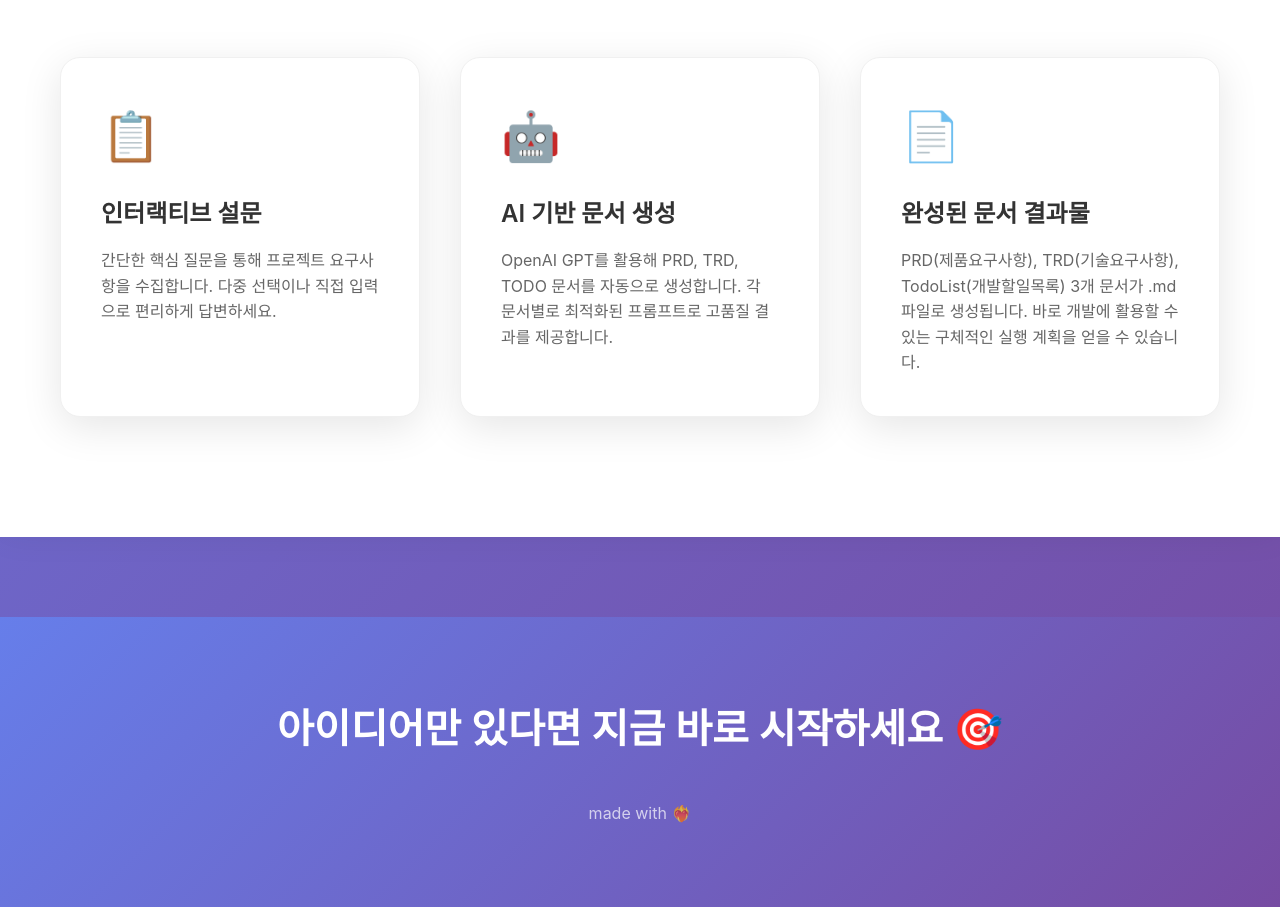
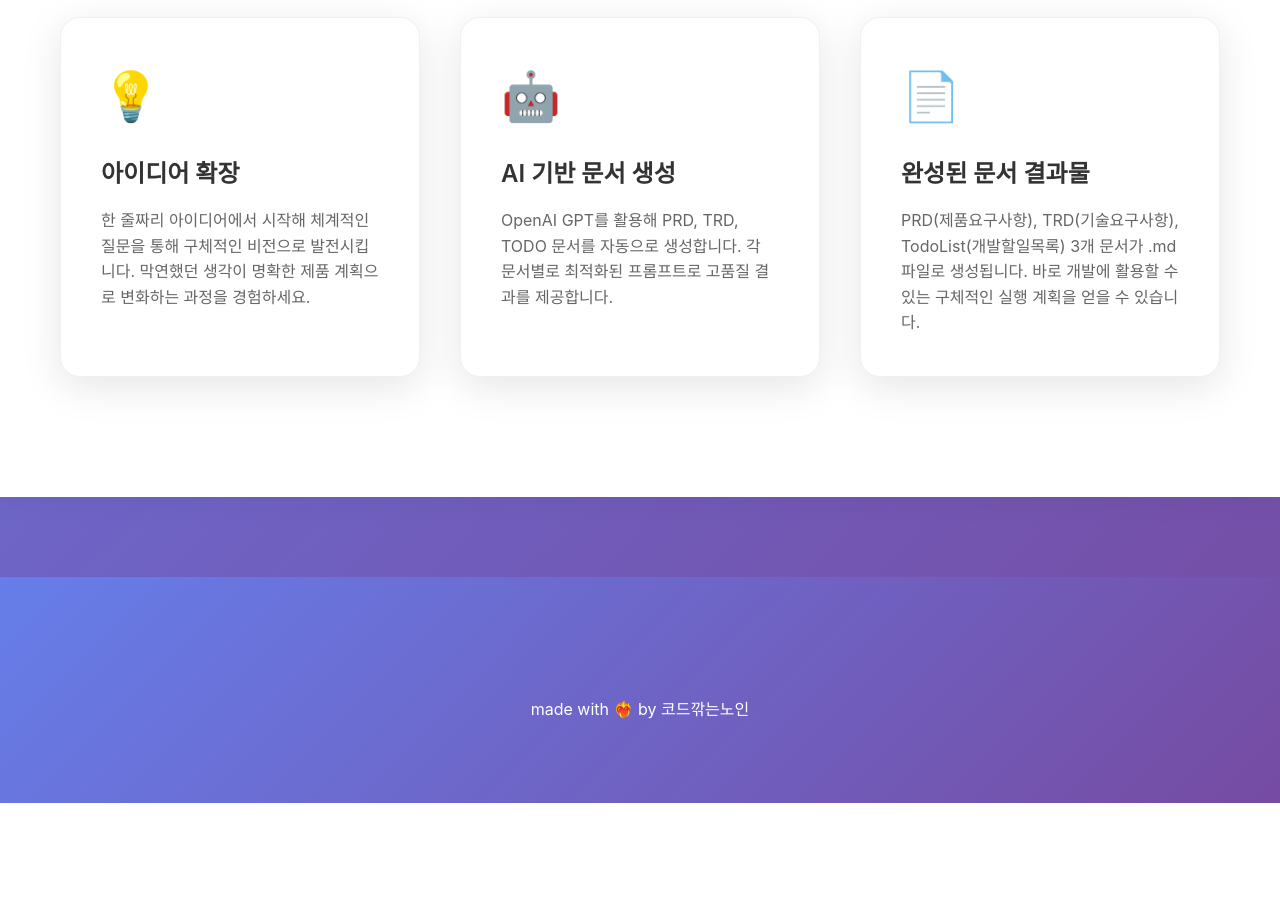
Before and after one commit to kstost/firstvibe, a website: page index.html in a window 1280 px wide. Shown: the part 966-1873 px from the top of the page. After the commit the page ends 1769 px from the top, so only its background shows below. Drawn offline with Linux system fonts and the light colour scheme.

Commit message:
✨ 인터랙티브 설문을 아이디어 확장 컨셉으로 변경

```diff
--- a/index.html
+++ b/index.html
@@ -219,8 +219,8 @@
     <div class="hero">
         <div class="container">
             <h1>firstvibe 📝</h1>
+            <p style="font-size: 1.4rem; color: rgba(255,255,255,0.9); margin-top: 20px; font-weight: 500;">지금 바로 시작하세요</p>
             <p class="subtitle">당신의 한문장의 아이디어를 확장시켜 MVP로 만들기위한 토대를 만들어드립니다</p>
-            <p style="font-size: 1.4rem; color: rgba(255,255,255,0.9); margin-top: 20px; font-weight: 500;">아이디어만 있다면 지금 바로 시작하세요 🎯</p>
 
             <div class="install-section">
                 <h2 class="install-title">⚡ 지금 바로 시작하세요</h2>
@@ -240,9 +240,9 @@
             </div>
             <div class="features">
                 <div class="feature-card">
-                    <div class="feature-icon">📋</div>
-                    <h3 class="feature-title">인터랙티브 설문</h3>
-                    <p class="feature-desc">간단한 핵심 질문을 통해 프로젝트 요구사항을 수집합니다. 다중 선택이나 직접 입력으로 편리하게 답변하세요.</p>
+                    <div class="feature-icon">💡</div>
+                    <h3 class="feature-title">아이디어 확장</h3>
+                    <p class="feature-desc">한 줄짜리 아이디어에서 시작해 체계적인 질문을 통해 구체적인 비전으로 발전시킵니다. 막연했던 생각이 명확한 제품 계획으로 변화하는 과정을 경험하세요.</p>
                 </div>
 
                 <div class="feature-card">
@@ -264,8 +264,7 @@
 
     <div class="cta-section">
         <div class="container">
-            <h2 class="cta-title">아이디어만 있다면 지금 바로 시작하세요 🎯</h2>
-            <p style="font-size: 1rem; margin-top: 40px; opacity: 0.7;">made with ❤️‍🔥</p>
+            <p style="font-size: 1rem; margin-top: 40px; opacity: 1;">made with ❤️‍🔥 by 코드깎는노인</p>
         </div>
     </div>
 
```
